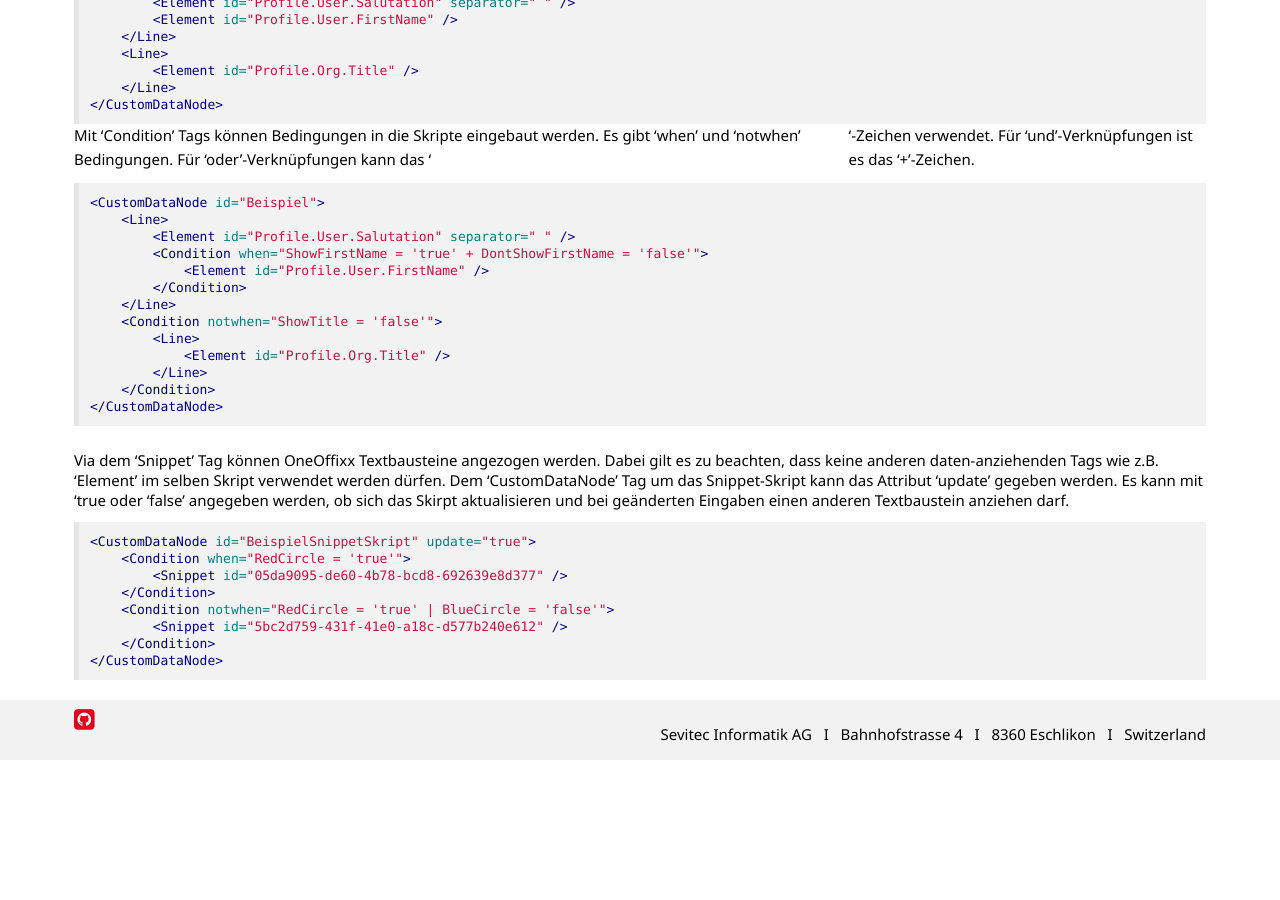
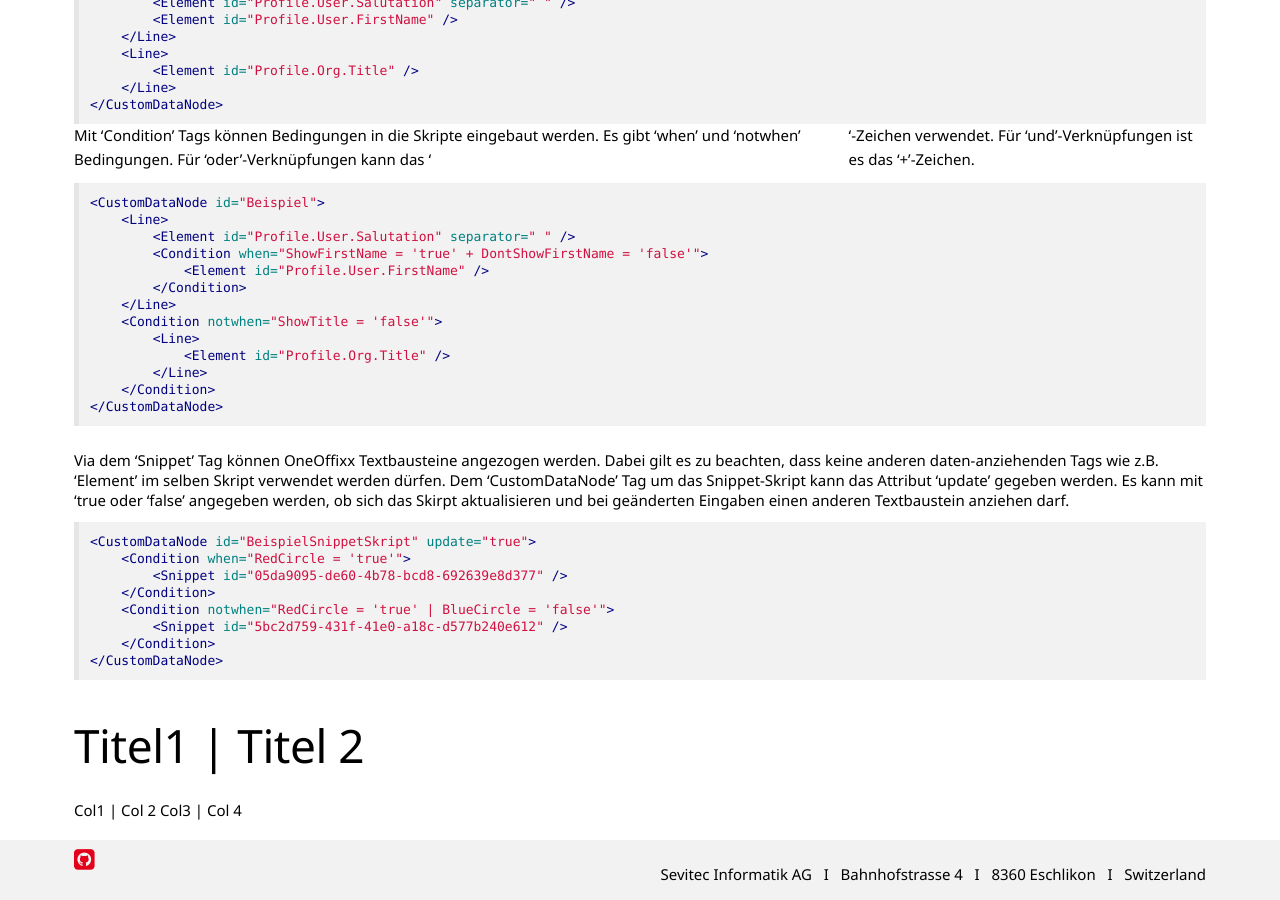
Before and after one commit to primesoft-group/oneoffixx-docs, a Jekyll site: the page built from _pages/docfunc/de/df-scripts.md, in a window 1280 px wide and 900 px high, scrolled down 1244 px. Built offline with Jekyll 4.4.1, drawn with Linux system fonts in a browser that asks for light colours; nearby versions of some CDN libraries; some web fonts are replaced; before the commit the page ends 2004 px from its top, so only the background shows below that.

Commit message:
Update df-scripts.md

````diff
--- a/_pages/docfunc/de/df-scripts.md
+++ b/_pages/docfunc/de/df-scripts.md
@@ -73,3 +73,9 @@
     </Condition>
 </CustomDataNode>
 ```
+
+
+Titel1 | Titel 2
+----------------
+Col1 | Col 2
+Col3 | Col 4
````
